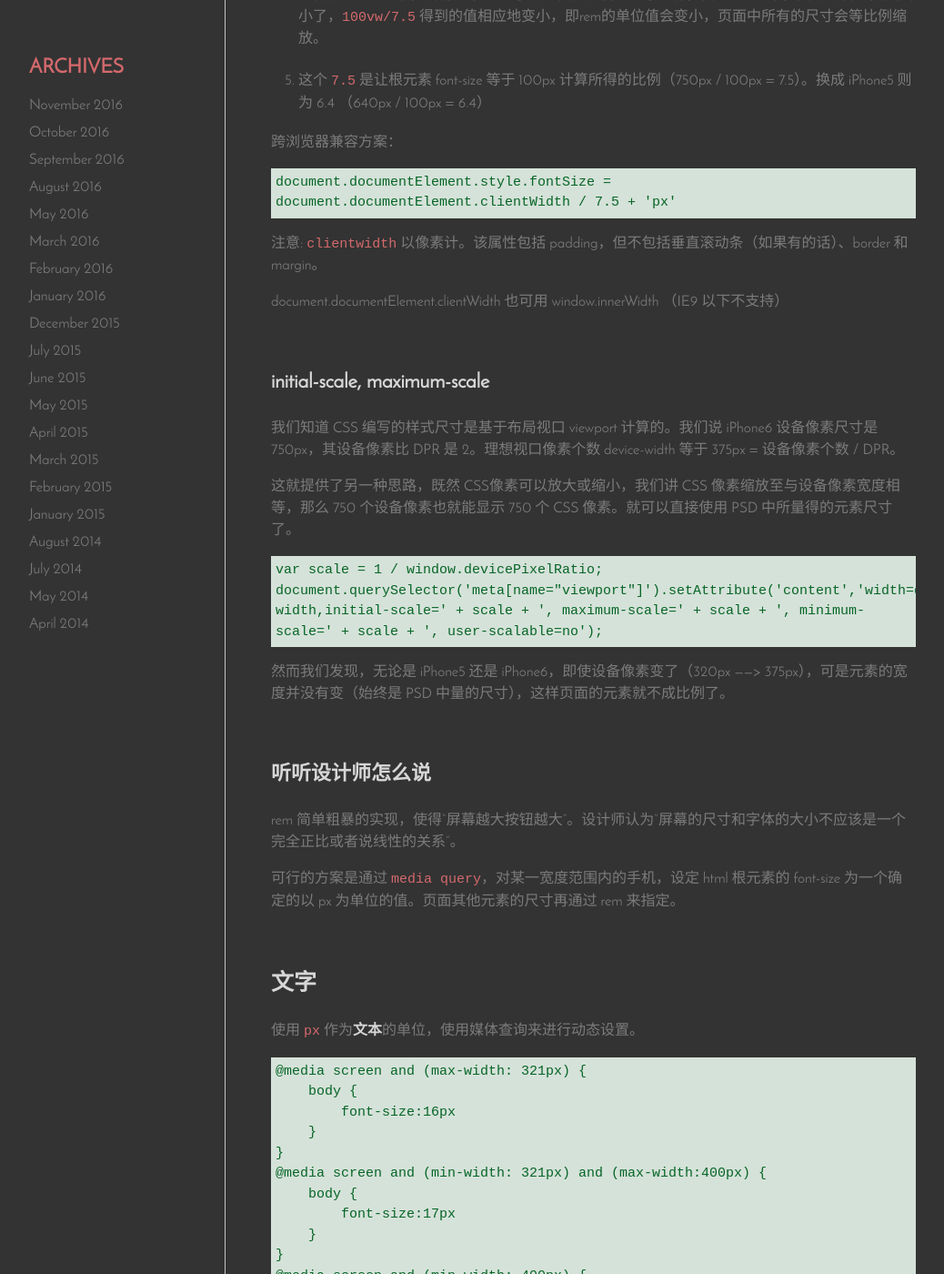
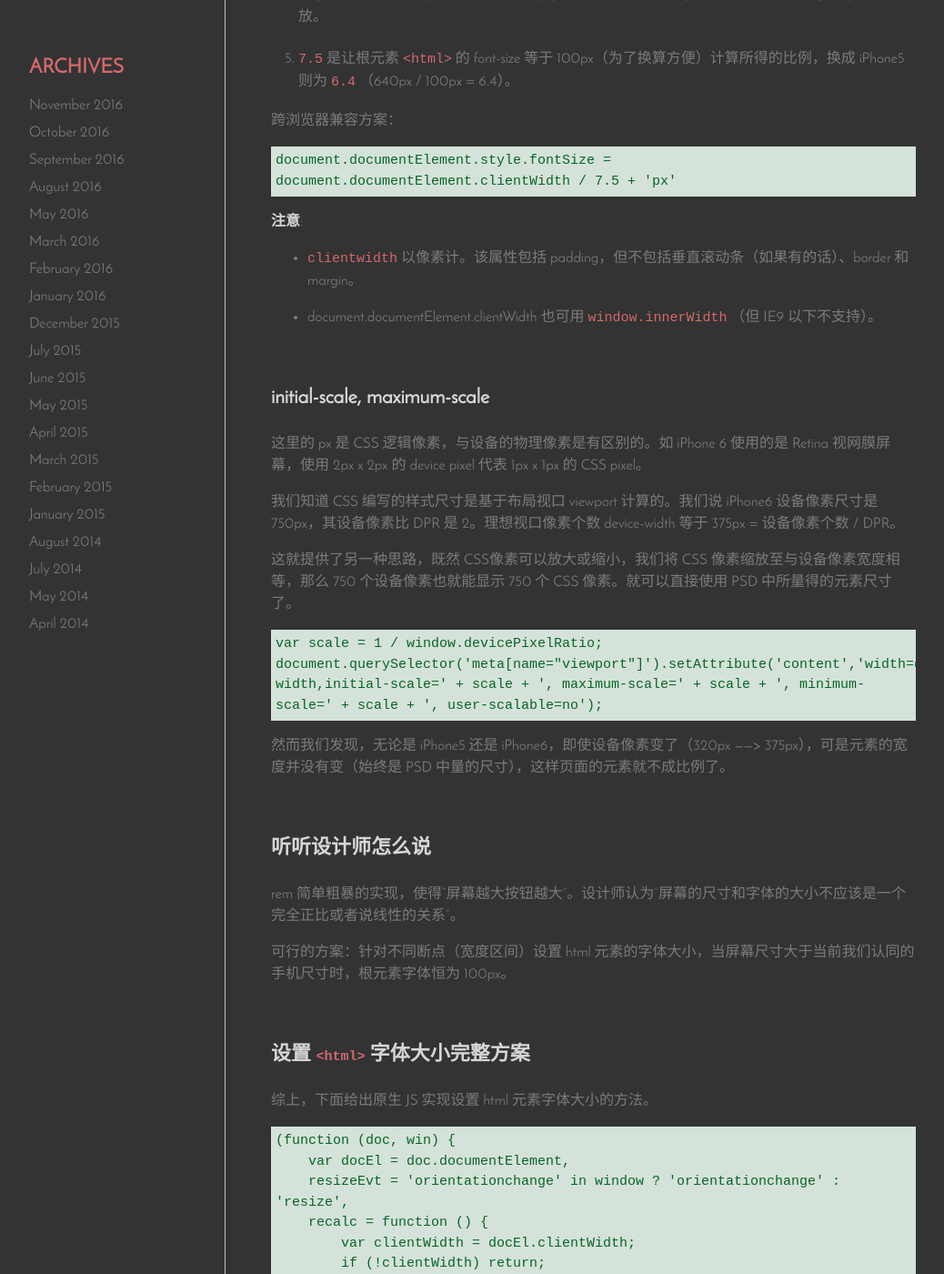
Before and after one commit to Vivi-wu/dive-into-web, a Jekyll site: the page built from _posts/2016-09-20-CSS-H5-rem.markdown, in a window 1280 px wide and 1400 px high, scrolled down 2322 px. Shown: the whole window at 91% size, without its empty margins (98-1136 px from the left). Built offline with Jekyll 4.4.1, drawn with Linux system fonts in a browser that asks for light colours; nearby versions of some CDN libraries; some of the changed text lies outside the part shown.

```diff
--- a/_posts/2016-09-20-CSS-H5-rem.markdown
+++ b/_posts/2016-09-20-CSS-H5-rem.markdown
@@ -50,7 +50,7 @@ box-sizing 作为 CSS3 的属性，给前端人员的尺寸测量带来了极大
 
     这种方式比较适合图片小而且不经常更换的场景，因此该方案不能作为主体方案。
 
-+ CSS sprite 图，不能 100% 还原视觉稿，在任何手机下看到的图标大小都是固定的。如果视觉接受这种烦啊，可以采用 compass 方式自动生成雪碧图。
++ CSS sprite 图，不能 100% 还原视觉稿，在任何手机下看到的图标大小都是固定的。如果视觉接受这种方案，可以采用 compass 方式自动生成雪碧图。
 
 ## 强大的 rem
 
@@ -64,30 +64,32 @@ box-sizing 作为 CSS3 的属性，给前端人员的尺寸测量带来了极大
 
 解释：
 
-1. `vm` 是 CSS 一种单位，代表视图 viewport 宽的 `1%`。那么 `100vm` 就表示整个 viewport 宽度。（视图高度的百分之几则用 `vh` 表示）
-2. CSS `calc()` 函数，提供加减乘除四则运算，可混合使用各种 CSS 单位（如百分比、px、em、rem等单位）
+1. `vm` 是 CSS 单位，代表 viewport 宽的 `1%`。那么 `100vm` 就表示整个 viewport 宽度。（视图高度的百分之几则用 `vh` 表示）
+2. CSS `calc()` 函数，提供加减乘除四则运算，可混合使用各种 CSS 单位（如百分比、px、em、rem 等单位）计算长度。
 3. 比如高清视觉稿按照 iPhone6 的宽度来设计，ps中看到宽为 750px，实际设备宽度为 375px。上面的 calc 计算可得根元素字体大小为 50px。那么:
 
     1rem = 50px;
-    0.28rem = 14px; // 视觉稿上量的 28px，除以 100 转换成 rem 单位 0.28rem 即可
-    // 要想知道实际 CSS 尺寸只需：28px 除以 2 得 14px。
+    0.28rem = 14px; // 视觉稿上量的 28px，除以 100 转换成 rem 单位 0.28rem
 
-4. 这样在 iPhone6 下，所有元素的尺寸还是和视觉稿的尺寸一样，而 iPhone5 中，因为设备的宽度变小了，`100vw/7.5` 得到的值相应地变小，即rem的单位值会变小，页面中所有的尺寸会等比例缩放。
-5. 这个 `7.5` 是让根元素 font-size 等于 100px 计算所得的比例（750px / 100px = 7.5）。换成 iPhone5 则为 6.4 （640px / 100px = 6.4）
+4. 这样在 iPhone6 下，所有元素的尺寸还是和视觉稿的尺寸一样，而 iPhone5 中，因为设备的宽度变小了，`100vw/7.5` 得到的值相应地变小，即 rem 的单位值变小，页面中所有的尺寸会等比例缩放。
+5. `7.5` 是让根元素 `<html>` 的 font-size 等于 100px（为了换算方便）计算所得的比例，换成 iPhone5 则为 `6.4` （640px / 100px = 6.4）。
 
 跨浏览器兼容方案：
 
     document.documentElement.style.fontSize = document.documentElement.clientWidth / 7.5 + 'px'
 
-注意: `clientwidth` 以像素计。该属性包括 padding，但不包括垂直滚动条（如果有的话）、border 和 margin。
+**注意**:
 
-document.documentElement.clientWidth 也可用 window.innerWidth （IE9 以下不支持）
++ `clientwidth` 以像素计。该属性包括 padding，但不包括垂直滚动条（如果有的话）、border 和 margin。
++ document.documentElement.clientWidth 也可用 `window.innerWidth` （但 IE9 以下不支持）。
 
 ### initial-scale, maximum-scale
 
+这里的 px 是 CSS 逻辑像素，与设备的物理像素是有区别的。如 iPhone 6 使用的是 Retina 视网膜屏幕，使用 2px x 2px 的 device pixel 代表 1px x 1px 的 CSS pixel。
+
 我们知道 CSS 编写的样式尺寸是基于布局视口 viewport 计算的。我们说 iPhone6 设备像素尺寸是 750px，其设备像素比 DPR 是 2。理想视口像素个数 device-width 等于 375px = 设备像素个数 / DPR。
 
-这就提供了另一种思路，既然 CSS像素可以放大或缩小，我们讲 CSS 像素缩放至与设备像素宽度相等，那么 750 个设备像素也就能显示 750 个 CSS 像素。就可以直接使用 PSD 中所量得的元素尺寸了。
+这就提供了另一种思路，既然 CSS像素可以放大或缩小，我们将 CSS 像素缩放至与设备像素宽度相等，那么 750 个设备像素也就能显示 750 个 CSS 像素。就可以直接使用 PSD 中所量得的元素尺寸了。
 
     var scale = 1 / window.devicePixelRatio;
     document.querySelector('meta[name="viewport"]').setAttribute('content','width=device-width,initial-scale=' + scale + ', maximum-scale=' + scale + ', minimum-scale=' + scale + ', user-scalable=no');
@@ -98,7 +100,28 @@ document.documentElement.clientWidth 也可用 window.innerWidth （IE9 以下
 
 rem 简单粗暴的实现，使得“屏幕越大按钮越大”。设计师认为“屏幕的尺寸和字体的大小不应该是一个完全正比或者说线性的关系”。
 
-可行的方案是通过 `media query`，对某一宽度范围内的手机，设定 html 根元素的 font-size 为一个确定的以 px 为单位的值。页面其他元素的尺寸再通过 rem 来指定。
+可行的方案：针对不同断点（宽度区间）设置 html 元素的字体大小，当屏幕尺寸大于当前我们认同的手机尺寸时，根元素字体恒为 100px。
+
+### 设置 `<html>` 字体大小完整方案
+
+综上，下面给出原生 JS 实现设置 html 元素字体大小的方法。
+
+    (function (doc, win) {
+        var docEl = doc.documentElement,
+        resizeEvt = 'orientationchange' in window ? 'orientationchange' : 'resize',
+        recalc = function () {
+            var clientWidth = docEl.clientWidth;
+            if (!clientWidth) return;
+            if(clientWidth >= 750){
+                docEl.style.fontSize = '100px';
+            }else{
+                docEl.style.fontSize = clientWidth / 7.5 + 'px';
+            }
+        };
+        if (!doc.addEventListener) return;
+        win.addEventListener(resizeEvt, recalc, false);
+        doc.addEventListener('DOMContentLoaded', recalc, false);
+    })(document, window);
 
 ## 文字
 
```
Also changed, not shown: _posts/2016-10-20-React-basic-3.markdown (+28 -4 lines).
